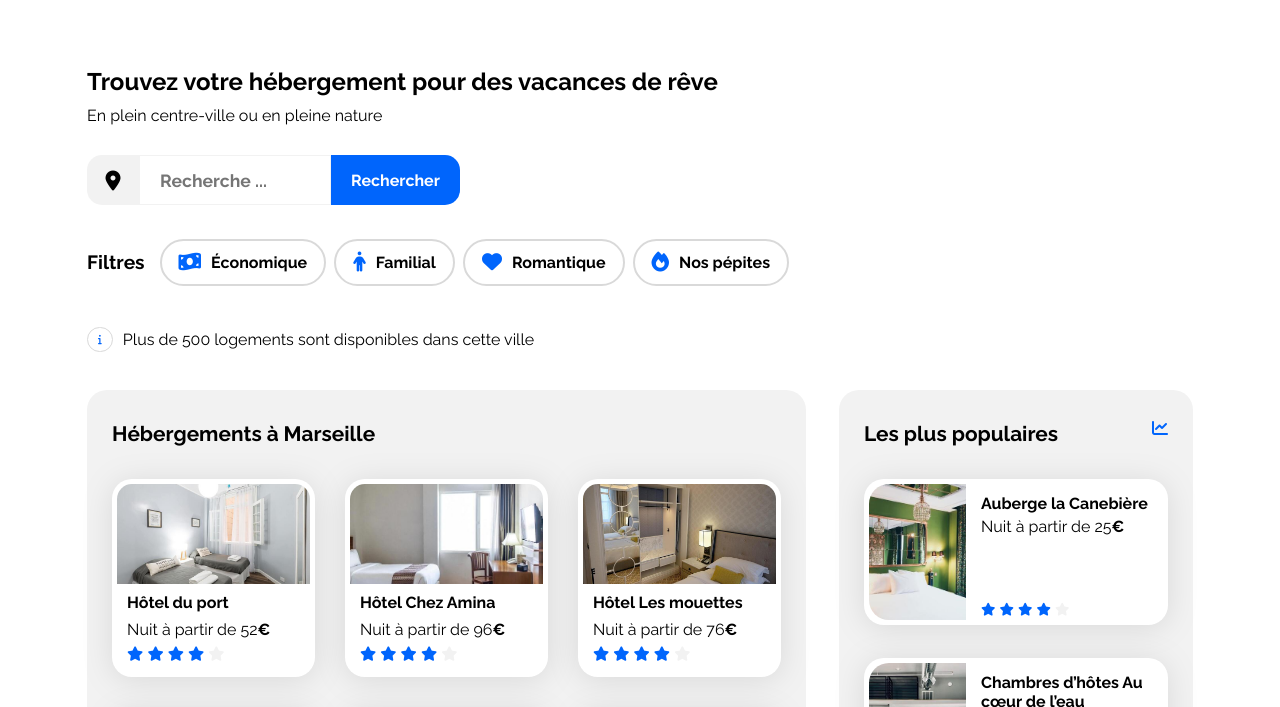
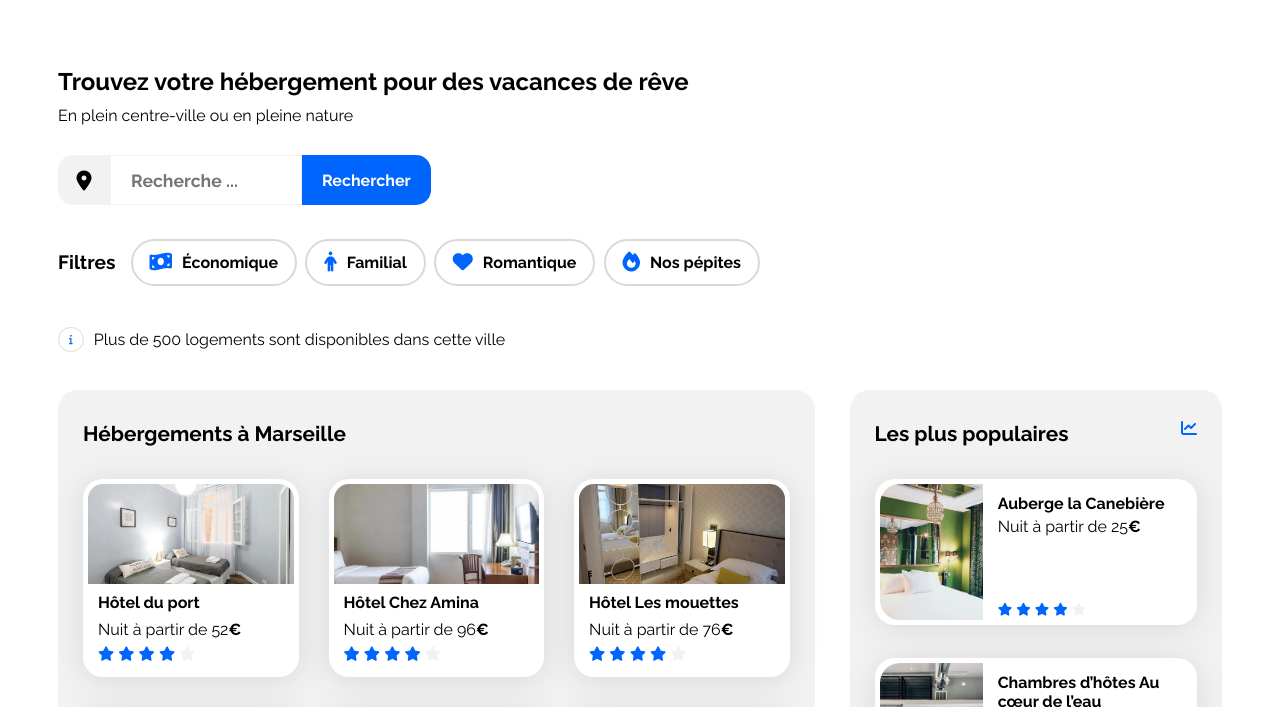
Before and after one commit to itsArgos/Projet-3-Booki-OC, a plain HTML site: page index.html in a window 1280 px wide. Shown: the part 62-769 px from the top of the page. Drawn offline with Linux system fonts and the light colour scheme.

Commit message:
Suppression de la class ( adjust-main ) suite à la modification de la maquette desktop

```diff
--- a/css/style.css
+++ b/css/style.css
@@ -25,11 +25,6 @@ body {
     max-width: 1440px;
     padding: 0 50px;
     box-sizing: border-box;
-}
-
-.adjust-main {
-    max-width: 95%;
-    margin: 0 auto;
 }
 
 a {
@@ -557,6 +552,7 @@ footer div {
         display: flex;
         justify-content: flex-start;
         margin-top: 10px;
+        margin-left: 10px;
     }
 
     .search-part span {
--- a/index.html
+++ b/index.html
@@ -28,7 +28,7 @@
 
 
 
-        <main class="adjust-main">
+        <main>
             <section class="search-part">
                 <div class="line-heberg">
                     <h1>Trouvez votre hébergement pour des vacances de rêve</h1>
@@ -303,6 +303,7 @@
                     </a>
                 </div>
             </section>
+        </main>
 
 
 
@@ -324,7 +325,6 @@
                 <p>Nous contacter</p>
             </div>
         </footer>
-        </main>
     </div>
 </body>
 
```
Lines whose indentation alone changed are shown as unchanged.
